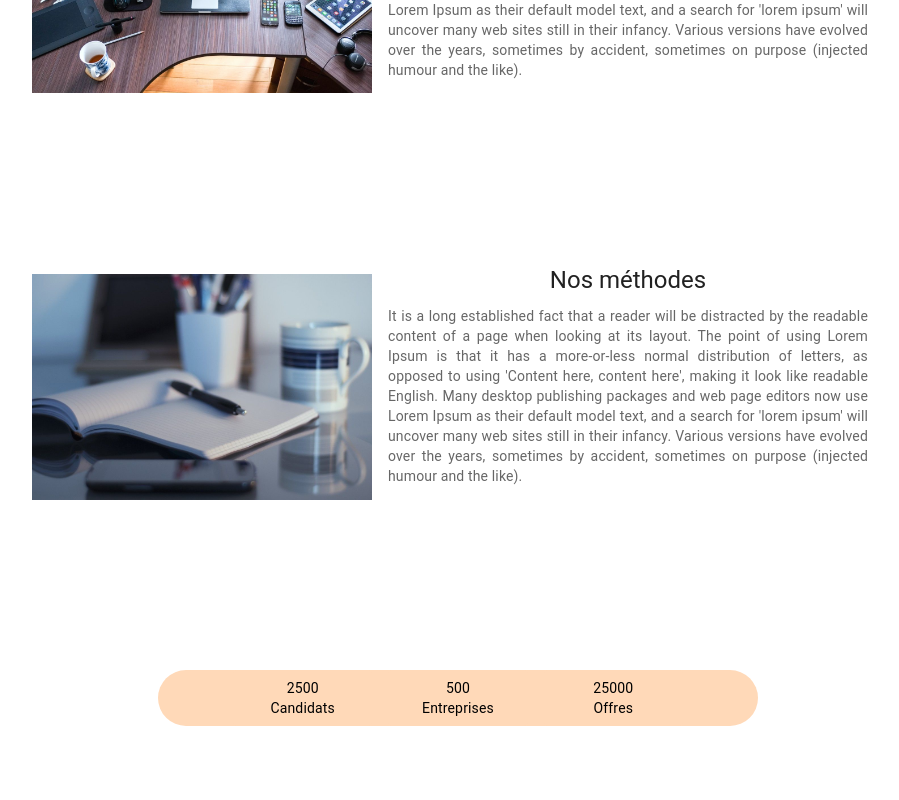
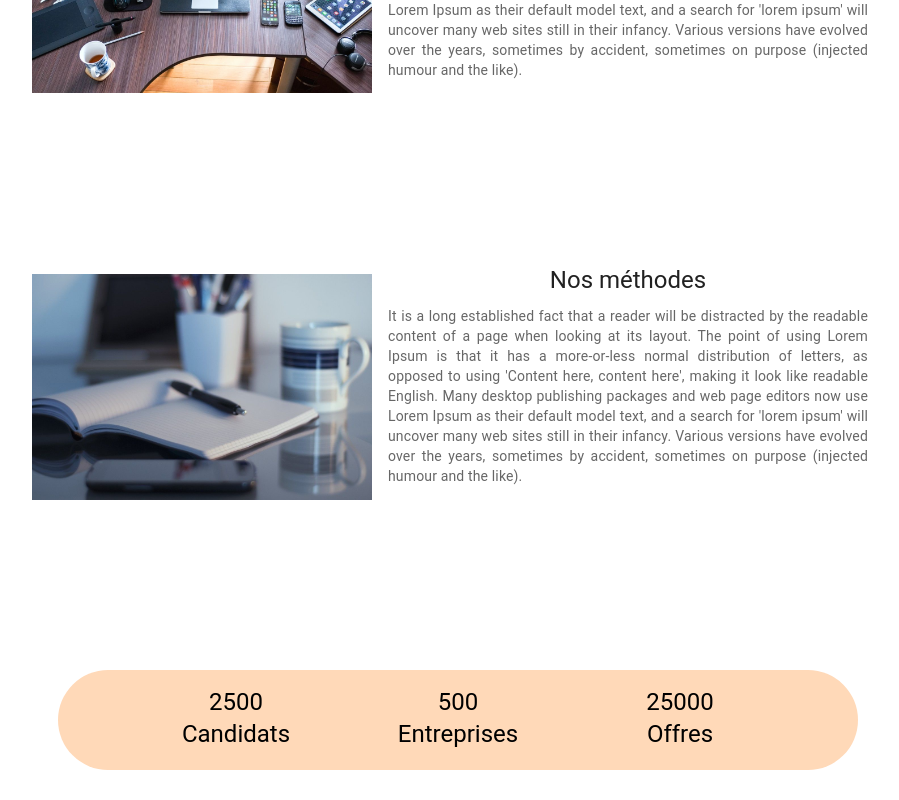
Before and after one commit to CDA-SKEW/Skew, a React (Create React App) app in the folder front/: page /#/ in a window 1280 px wide. Shown: the part 901-1701 px from the top of the page, without its empty margins (182-1081 px from the left). Before the commit the page ends 1657 px from the top, so only its background shows below. Built offline with nearby package versions, Linux system fonts and the light colour scheme.

Commit message:
CSS MUI barre stat home

```diff
--- a/front/src/components/visiteur/StatBarHome.js
+++ b/front/src/components/visiteur/StatBarHome.js
@@ -3,6 +3,7 @@ import Paper from '@mui/material/Paper';
 import Stack from '@mui/material/Stack';
 import { styled } from '@mui/material/styles';
 import { Box } from '@mui/system';
+import { Typography } from '@mui/material';
 
 const Item = styled(Paper)(({ theme }) => ({
     ...theme.typography.body2,
@@ -14,33 +15,40 @@ const Item = styled(Paper)(({ theme }) => ({
 export default function StatBarHome() {
 
     const StatList = [
-    {key: 1, nombre: "2500", titre: "Candidats"},
-    {key: 2, nombre: "500", titre: "Entreprises"},
-    {key: 3, nombre: "25000", titre: "Offres"}
+        { key: 1, nombre: "2500", titre: "Candidats" },
+        { key: 2, nombre: "500", titre: "Entreprises" },
+        { key: 3, nombre: "25000", titre: "Offres" }
     ]
 
     return (
-        <Box sx={{
+        <Box
+            sx={{
+                maxWidth: '800px',
                 bgcolor: "#FFD9B8",
-            width: 600,
                 mx: 'auto',
                 mb: "30px",
+                height: 100,
                 borderRadius: 50
             }}>
-            <Stack direction="row" spacing={2} sx = {{
+            <Stack direction="row" spacing={2} sx={{
                 mx: "75px",
             }}>
                 {StatList.map((index) => (
-                <Item key={index.key} sx={{
+                    <Typography
+                        variant='h5'
+                        key={index.key}
+                        align='center'
+                        sx={{
                             bgcolor: "#FFD9B8",
                             color: '#000000',
                             boxShadow: "none",
-                    width: 150
+                            pt: 2,
+                            width: '33%'
                         }}>
                         {index.nombre}
-                    <br/>
+                        <br />
                         {index.titre}
-                </Item>
+                    </Typography>
                 ))}
             </Stack>
         </Box>
```
Lines whose indentation alone changed are shown as unchanged.
